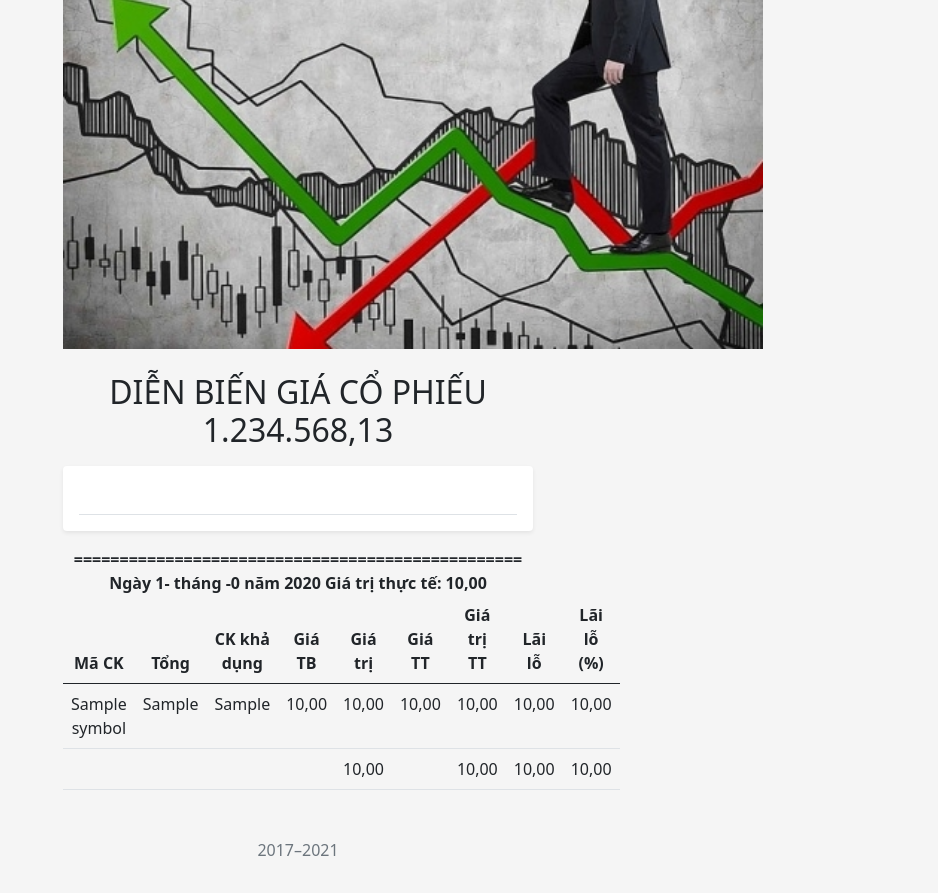
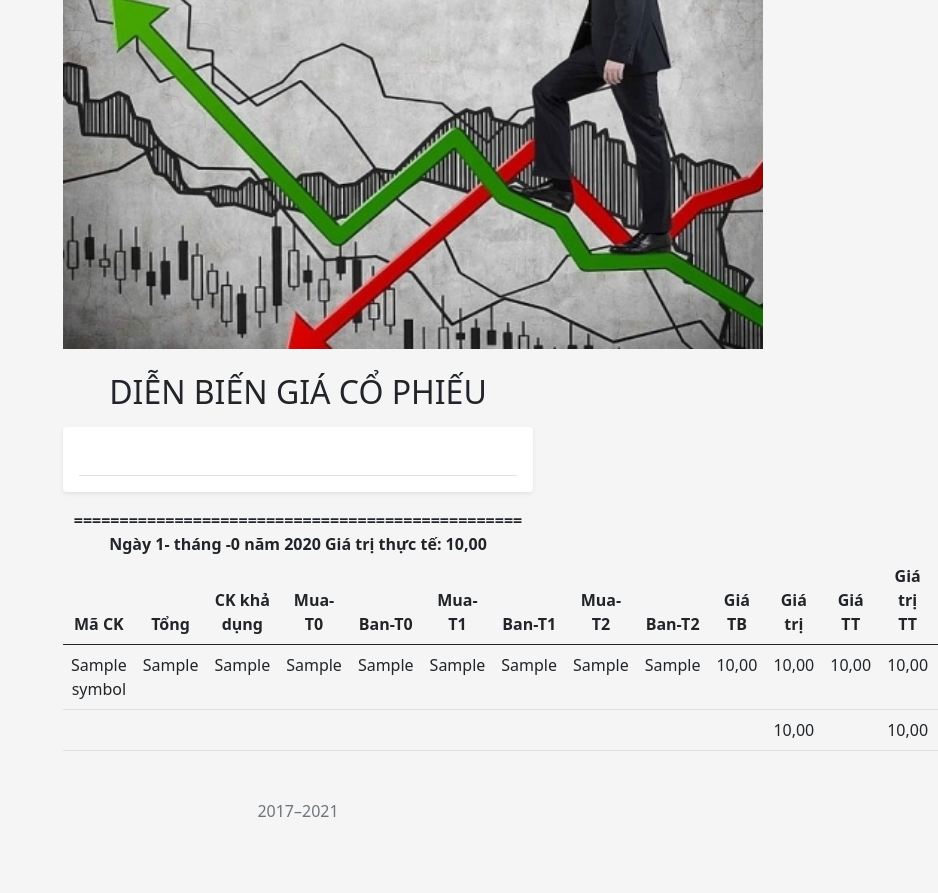
Before and after one commit to thang42c3/autotrade_info, a Flask app: page / in a window 1280 px wide; the page is wider, and only the part inside the window is pictured. Shown: the part 56-949 px from the top of that part, without its empty margins (342-1280 px from the left). After the commit the page ends 873 px from the top of that part, so only its background shows below. Run offline with Flask 2, Linux system fonts and the light colour scheme; a database or web service that is not in the repository returns one stand-in record (values such as "Sample title").

Commit message:
Update index.html

```diff
--- a/app/templates/index.html
+++ b/app/templates/index.html
@@ -81,7 +81,7 @@ body {
 
 <main class="form-signin">
         <img class="mb-4" src="{{url_for('static', filename='SSI.jpg')}}" alt="" width="700" height="350">
-    <h1 class="h2 mb-3 fw-normal">DIỄN BIẾN GIÁ CỔ PHIẾU {{'{:,.2f}'.format(1234568.126) | replace(',','*') | replace('.',',') | replace('*','.') }}</h1>
+    <h1 class="h2 mb-3 fw-normal">DIỄN BIẾN GIÁ CỔ PHIẾU </h1>
 
 
   <div class="my-3 p-3 bg-body rounded shadow-sm">
@@ -108,6 +108,15 @@ body {
       <th scope="col">Mã CK</th>
       <th scope="col">Tổng</th>
       <th scope="col">CK khả dụng</th>
+         <th scope="col">Mua-T0</th>
+          <th scope="col">Ban-T0</th>
+         <th scope="col">Mua-T1</th>
+                 <th scope="col">Ban-T1</th>
+         <th scope="col">Mua-T2</th>
+
+
+        <th scope="col">Ban-T2</th>
+
         <th scope="col">Giá TB</th>
         <th scope="col">Giá trị</th>
         <th scope="col">Giá TT</th>
@@ -124,6 +133,12 @@ body {
       <td>{{symbol}}</td>
       <td>{{stocks_infor['stocks_info'][symbol]['ck_tong']}}</td>
                      <td>{{stocks_infor['stocks_info'][symbol]['ck_kha_dung']}}</td>
+                     <td>{{stocks_infor['stocks_info'][symbol]['mua_t0']}}</td>
+                     <td>{{stocks_infor['stocks_info'][symbol]['ban_t0']}}</td>
+                     <td>{{stocks_infor['stocks_info'][symbol]['mua_t1']}}</td>
+                     <td>{{stocks_infor['stocks_info'][symbol]['ban_t1']}}</td>
+                     <td>{{stocks_infor['stocks_info'][symbol]['mua_t2']}}</td>
+                     <td>{{stocks_infor['stocks_info'][symbol]['ban_t2']}}</td>
                      <td>{{'{:,.2f}'.format(stocks_infor['stocks_info'][symbol]['gia_tb']) | replace(',','*') | replace('.',',') | replace('*','.')}}</td>
                            <td>{{'{:,.2f}'.format(stocks_infor['stocks_info'][symbol]['gia_tri']) | replace(',','*') | replace('.',',') | replace('*','.')}}</td>
                      <td>{{'{:,.2f}'.format(stocks_infor['stocks_info'][symbol]['gia_tt']) | replace(',','*') | replace('.',',') | replace('*','.')}}</td>
@@ -135,6 +150,12 @@ body {
               {% endfor %}
      <td></td>
       <td></td>
+                     <td></td>
+                     <td></td>
+                                      <td></td>
+                     <td></td>
+                     <td></td>
+                     <td></td>
                      <td></td>
                      <td></td>
                            <td>{{'{:,.2f}'.format(stocks_infor['gia_tri_tong'])| replace(',','*') | replace('.',',') | replace('*','.')}}</td>
```
